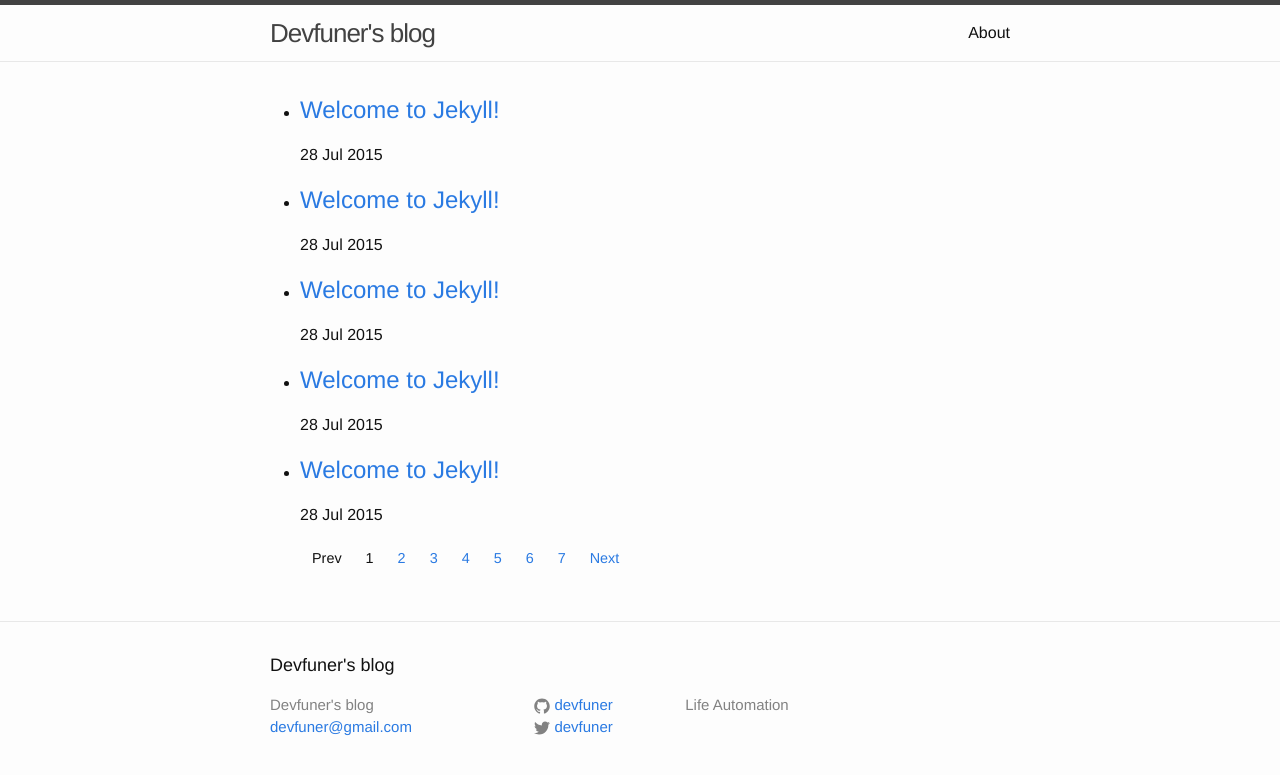
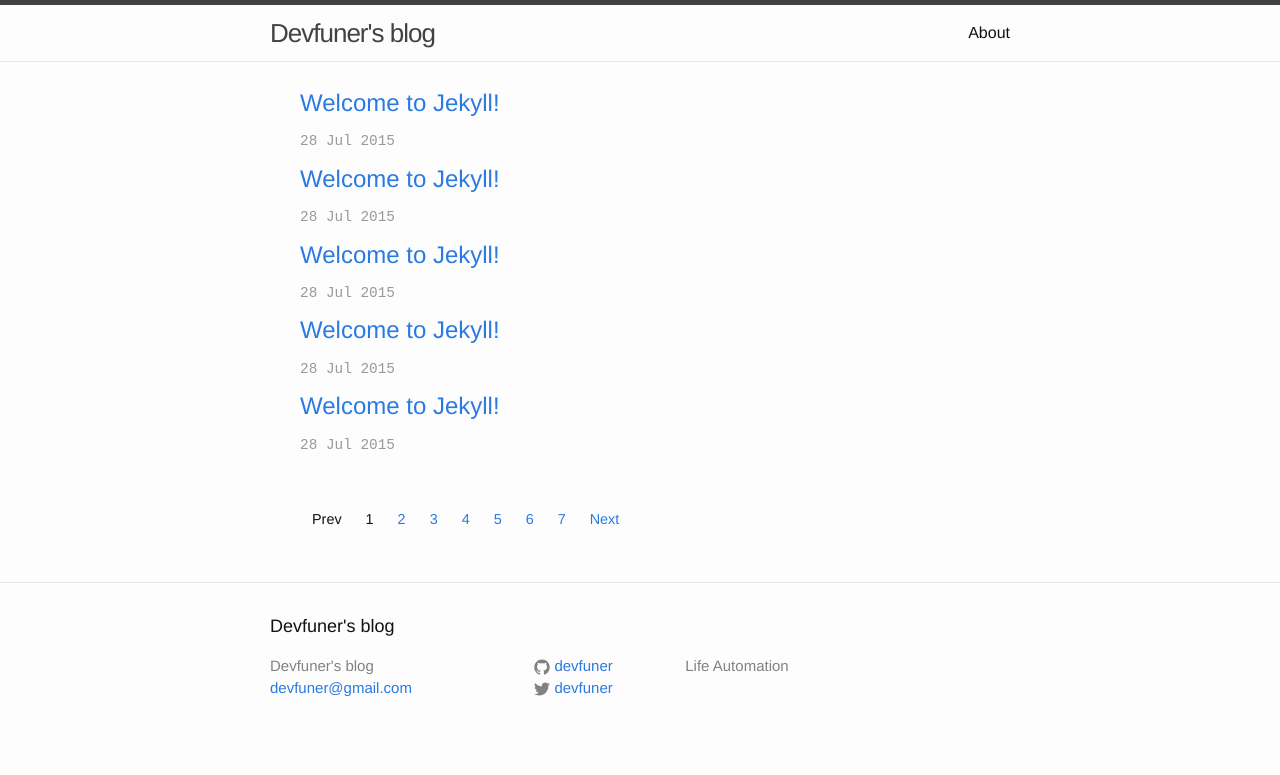
Before and after one commit to devfuner/devfuner.github.com, a Jekyll site: the page built from index.html, in a window 1280 px wide. Shown: the top 775 px of the page. Built offline with Jekyll 4.4.1, drawn with Linux system fonts in a browser that asks for light colours; Markdown is read by kramdown in place of the engine named in the settings; the list of posts is cut into pages by our own code.

Commit message:
test commit

```diff
--- a/css/main.scss
+++ b/css/main.scss
@@ -81,3 +81,62 @@ html[xmlns] .clearfix {
 * html .clearfix {
     height: 1%;
 }
+
+.cf {
+    *zoom: 1;
+    &:before {
+        content: "";
+        display: table;
+    }
+    &:after {
+        content: "";
+        display: table;
+        clear: both;
+    }
+}
+
+//colors
+$color_submarine_approx: #bcc5c8;
+$color_nevada_approx: #5e6d74;
+
+.tags {
+    padding: 0;
+    list-style-type: none;
+    font-size: 0.8em;
+    li {
+        float: left;
+        margin: 0 7px;
+        a {
+            padding: 1px 12px 2px;
+            color: $color_submarine_approx;
+            &:hover {
+                color: $color_nevada_approx;
+            }
+        }
+    }
+}
+.post-tags {
+    margin: 20px 0 0;
+}
+
+//colors
+$color_mountain_mist_approx: #999;
+
+//fonts
+$font_0: Titillium Web;
+$font_1: monospace;
+
+ul.posts {
+    list-style-type: none;
+    margin-bottom: 2em;
+    padding-left: 0;
+    li {
+        line-height: 1.4em;
+    }
+    .date {
+        color: $color_mountain_mist_approx;
+        font-family: $font_0, $font_1;
+        font-size: 90%;
+        margin-right: 0.5em;
+    }
+}
```
